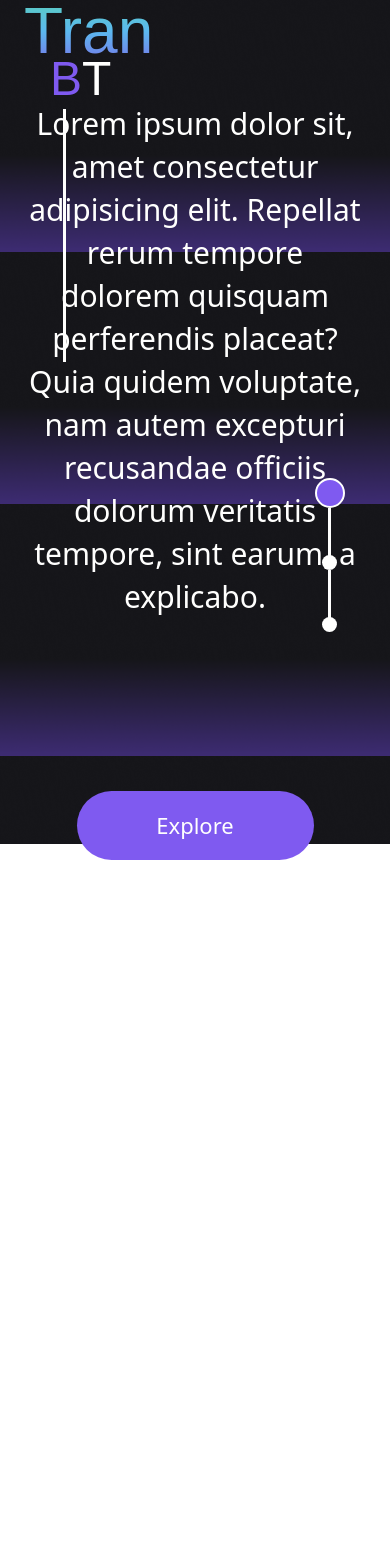
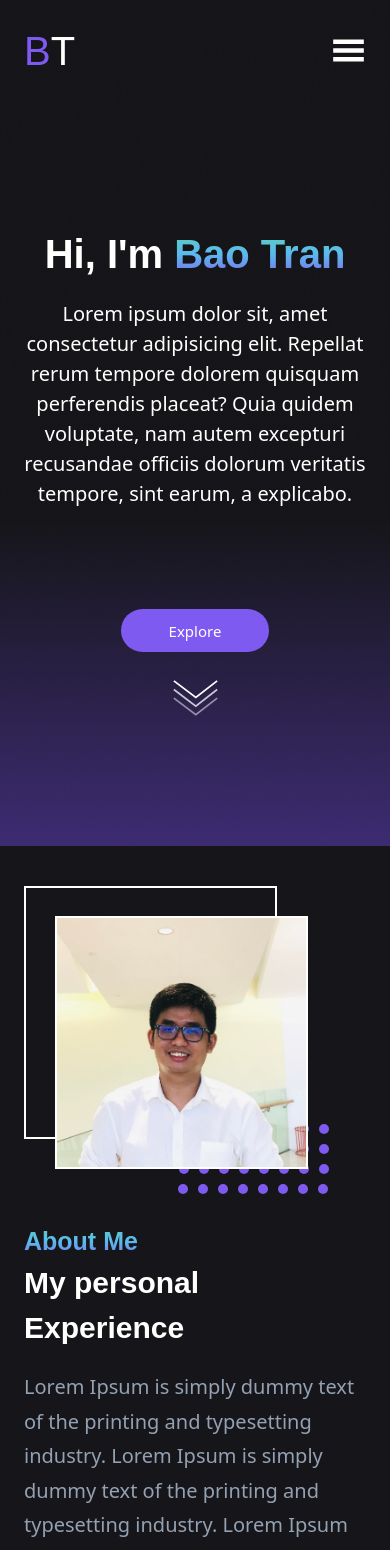
Before and after one commit to kakalak22/portfolio, a React (Vite) app: page / in a window 390 px wide. Shown: the top 1550 px of the page. Before the commit the page ends 930 px from the top, so only its background shows below. Built offline with nearby package versions, Linux system fonts and the light colour scheme; a web font is replaced by a local one.

Commit message:
add about me mobile view

```diff
--- a/src/App.jsx
+++ b/src/App.jsx
@@ -1,18 +1,31 @@
+import About from "./components/About";
 import Hero from "./components/Hero";
+import Navbar from "./components/Navbar";
 import NavigateDot from "./components/NavigateDot";
 import SocialLinks from "./components/SocialLinks";
 import styles from "./constants/styles";
 
 function App() {
   return (
-    <div className="bg-hero bg-contain w-full relative ">
-      <div className={`${styles.paddingX} ${styles.flexCenter}`}>
-        <div className={`${styles.boxWidth}`}>
-          <Hero />
+    <div>
+      <div className="bg-hero bg-cover w-full relative ">
+        <Navbar />
+        <NavigateDot />
+
+        <div className={`${styles.paddingX} ${styles.flexCenter}`}>
+          <div className={`${styles.boxWidth}`}>
+            <SocialLinks />
+            <Hero />
+          </div>
         </div>
       </div>
-      <NavigateDot />
-      <SocialLinks />
+      <div className="bg-primary">
+        <div className={`${styles.paddingX} ${styles.flexCenter}`}>
+          <div className={`${styles.boxWidth}`}>
+            <About />
+          </div>
+        </div>
+      </div>
     </div>
   );
 }
--- /dev/null
+++ b/src/components/About.jsx
@@ -0,0 +1,30 @@
+import React from "react";
+
+const About = () => {
+  return (
+    <div className="md:h-[60vh] h-[100vh] md:mt-[164px] mt-10 flex md:flex-row flex-col-reverse md:justify-between justify-center  md:items-center items-start ">
+      <div className="lg:w-[910px] md:w-[480px] w-full h-[60vh] ">
+        <h2 className="text-gradient w-full text-[25px] font-headingFont font-semibold leading-[37px]">
+          About Me
+        </h2>
+        <h1 className="w-[300px] text-white font-headingFont font-semibold leading-full text-[30px] ">
+          My personal Experience
+        </h1>
+        <p className=" w-full md:h-[79px] h-[39px] font-arial font-normal leading-[34.5px] md:text-[30px] text-[20px] text-paragraph md:mt-[36px] mt-5">
+          Lorem Ipsum is simply dummy text of the printing and typesetting
+          industry. Lorem Ipsum is simply dummy text of the printing and
+          typesetting industry. Lorem Ipsum is simply dummy text of the printing
+          and typesetting industry.{" "}
+        </p>
+      </div>
+      <div className="md:w-[455px] w-[300px] md:h-[322px] h-[40vh] ">
+        <div className="md:w-[309px] w-[30vh] md:h-[403px] h-[30vh] border-2 border-white relative ">
+          <div className=" bg-portrait bg-cover md:w-[309px] w-[30vh] md:h-[403px] h-[30vh] border-2 border-white absolute top-[28px] left-[29px] z-20 "></div>
+          <div className=" bg-squareDot bg-contain w-[151px] h-[70px] absolute md:top-[386px] top-[28vh] md:left-[218px] left-[18vh] z-10"></div>
+        </div>
+      </div>
+    </div>
+  );
+};
+
+export default About;
--- a/src/components/Hero.jsx
+++ b/src/components/Hero.jsx
@@ -3,23 +3,29 @@ import styles from "../constants/styles";
 import scrollDownArrow from "../assets/scrollDownArrow.svg";
 const Hero = () => {
   return (
-    <div className={`w-full h-[100vh] ${styles.flexCenter} flex-col `}>
-      <h1 className="text-[64px] text-semibold text-white font-headingFont leading-[78px]">
+    <div
+      className={`w-full md:h-[100vh] h-[87vh] ${styles.flexCenter} flex-col md:mt-0 mt-[10px] `}
+    >
+      <h1 className="text-[40px] md:text-[64px] font-semibold text-white font-headingFont md:leading-[78px] leading-[26px]">
         Hi, I'm <span className="text-gradient">Bao Tran</span>
       </h1>
-      <h2 className="text-[30px] text-normal text-white font-arial leading-[43px] text-center max-w-[652px] w-full mt-[32px]">
+      <h2 className="md:text-[30px] text-[20px] text-normal text-white font-arial leading-[30pxx] text-center max-w-[652px] w-full mt-[32px]">
         Lorem ipsum dolor sit, amet consectetur adipisicing elit. Repellat rerum
         tempore dolorem quisquam perferendis placeat? Quia quidem voluptate, nam
         autem excepturi recusandae officiis dolorum veritatis tempore, sint
         earum, a explicabo.
       </h2>
       <button
-        className="mt-[173px] bg-button hover:bg-transparent outline-none hover:outline-2 hover:outline-button
-       text-white w-[237px] h-[69px] text-[22px] leading-[27px] rounded-10px py-[21px] px-[35px] rounded-[95px] transition-all "
+        className="md:mt-[173px] mt-[100px] bg-button hover:bg-transparent outline-none hover:outline-2 hover:outline-button
+       text-white md:w-[237px] w-[148px] md:h-[69px] h-[43px] text-[15px] md:leading-[27px]  leading-[0] rounded-10px py-[21px] px-[35px] rounded-[95px] transition-all "
       >
         Explore
       </button>
-      <img className="mt-[28px]" src={scrollDownArrow} alt="scroll-down" />
+      <img
+        className="mt-[28px] md:w-[50px] w-[45px]"
+        src={scrollDownArrow}
+        alt="scroll-down"
+      />
     </div>
   );
 };
--- /dev/null
+++ b/src/components/Navbar.jsx
@@ -0,0 +1,17 @@
+import React from "react";
+import { GiHamburgerMenu } from "react-icons/gi";
+
+const Navbar = () => {
+  return (
+    <div className=" h-[12vh] w-full md:hidden justify-between items-center flex p-[24px]  top-0">
+      <h1
+        className={`flex  leading-[72px] text-white font-normal text-[40px] font-headingFont `}
+      >
+        <span className="text-button">B</span> T
+      </h1>
+      <GiHamburgerMenu className="fill-white" size={35} />
+    </div>
+  );
+};
+
+export default Navbar;
--- a/src/components/NavigateDot.jsx
+++ b/src/components/NavigateDot.jsx
@@ -4,7 +4,7 @@ import styles from "../constants/styles";
 const NavigateDot = () => {
   return (
     <div>
-      <ul className="fixed top-[478px] right-[45px]">
+      <ul className=" md:block hidden absolute top-[478px] right-[45px]">
         <li
           className={`${styles.navigateDotActive} ${styles.lineStroke} `}
         ></li>
--- a/src/components/SocialLinks.jsx
+++ b/src/components/SocialLinks.jsx
@@ -1,10 +1,12 @@
 import React from "react";
 import styles from "../constants/styles";
-import { socials } from "../constants/socials";
+import { VscGithub } from "react-icons/vsc";
+import { FaLinkedinIn, FaFacebookF } from "react-icons/fa";
 
 const SocialLinks = () => {
   return (
-    <div className="absolute top-[43px] left-[50px] w-[67px] h-[90vh]">
+    <div className="absolute md:top-[43px] top-[5px] md:left-[50px] left-[15px]  w-[67px] h-[90vh]">
+      <div className="md:block hidden">
         <div
           className={`after:block after:w-[3px] after:bg-white after:h-[30vh] after:ml-[13px] after:mt-[-6px] after:mb-[-6px]`}
         >
@@ -15,13 +17,27 @@ const SocialLinks = () => {
           </h1>
         </div>
         <div>
-        <ul className="my-[50px]">
-          {socials.map((social, index) => (
-            <svg href={social.image}>
-              <use href={social.image} className="fill-white" />
-            </svg>
-          ))}
+          <ul className="my-[50px] after:block after:w-[3px] after:bg-white after:h-[30vh] after:ml-[13px] after:mt-[50px] after:mb-[-6px]">
+            <li>
+              <VscGithub
+                className="fill-white hover:fill-button hover:cursor-pointer "
+                size={"35px"}
+              />
+            </li>
+            <li>
+              <FaLinkedinIn
+                className="fill-white hover:fill-button hover:cursor-pointer mt-[32px] "
+                size={"35px"}
+              />
+            </li>
+            <li>
+              <FaFacebookF
+                className="fill-white hover:fill-button hover:cursor-pointer mt-[32px] "
+                size={"35px"}
+              />
+            </li>
           </ul>
+        </div>
       </div>
     </div>
   );
--- a/tailwind.config.cjs
+++ b/tailwind.config.cjs
@@ -19,15 +19,18 @@ module.exports = {
         logoFont: ['Permanent Marker', "cursive"]
       },
       backgroundImage: {
-        hero: "url(src/assets/bg.png)"
+        hero: "url(src/assets/bg.png)",
+        portrait: "url(src/assets/cv1.jpg)",
+        squareDot: "url(src/assets/squareDot.svg)"
       }
     },
     screens: {
+      xxs: "360px",
       xs: "480px",
       ss: "620px",
       sm: "768px",
       md: "1060px",
-      lg: "1200px",
+      lg: "1378px",
       xl: "1700px",
     },
   },
```
Also changed, not shown: src/assets/cv1.jpg (added), src/assets/squareDot.svg (added). Lines whose indentation alone changed are shown as unchanged.
